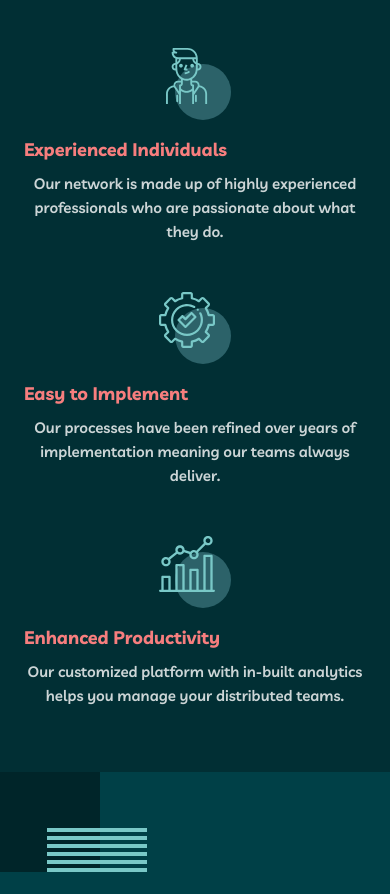
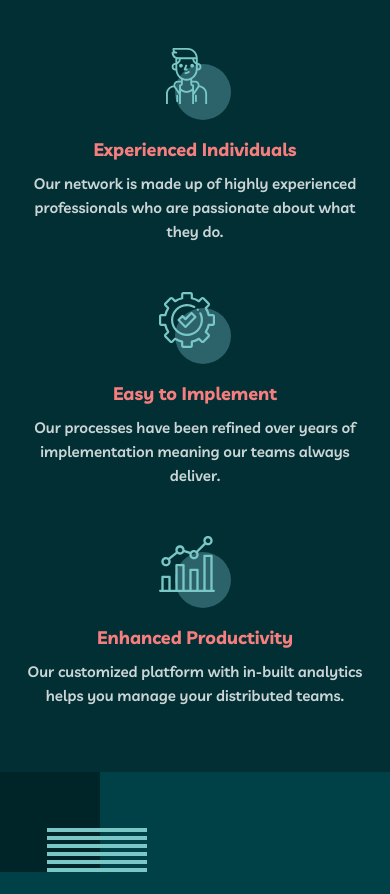
Before and after one commit to unaygney/myteam-multi-page-website, a Next.js app: page / in a window 390 px wide. Shown: the part 920-1814 px from the top of the page. Built offline with nearby package versions, Linux system fonts and the light colour scheme.

Commit message:
minor styles changes

```diff
--- a/components/Footer/index.jsx
+++ b/components/Footer/index.jsx
@@ -13,10 +13,7 @@ function Footer() {
               <Logo />
             </Link>
             <div className="flex gap-6 ">
-              <Link
-                className="text-[15px] font-semibold leading-6"
-                href={"home"}
-              >
+              <Link className="text-[15px] font-semibold leading-6" href={"/"}>
                 home
               </Link>
               <Link
--- a/containers/HomeContainer/manage-section/index.jsx
+++ b/containers/HomeContainer/manage-section/index.jsx
@@ -8,7 +8,7 @@ function ManageSection() {
         <div className="flex flex-col gap-14 text-white lg:flex-row lg:justify-between">
           <div className="flex flex-col gap-8">
             <span className="w-[50px] h-1 bg-[#f67e7e] "></span>
-            <h3 className="text-[32px] lg:text-[48px] lg:leading-[48px] font-bold max-w-[12ch] md:max-w-[25ch] lg:max-w-[20ch] ">
+            <h3 className="text-[32px]  lg:text-[48px] lg:leading-[48px] font-bold max-w-[12ch] md:max-w-[25ch] lg:max-w-[20ch] ">
               Build & manage distributed teams like no one else.
             </h3>
           </div>
@@ -20,7 +20,7 @@ function ManageSection() {
               >
                 {card.image}
                 <div className="mt-2 flex flex-col gap-2 ">
-                  <h5 className=" text-[#f77e7e] text-lg font-bold leading-7 ">
+                  <h5 className=" text-[#f77e7e] text-lg font-bold text-center md:text-start leading-7 ">
                     {card.title}
                   </h5>
                   <p className="text-white text-opacity-80 font-semibold leading-6 text-[15px] text-center md:text-start ">
```
